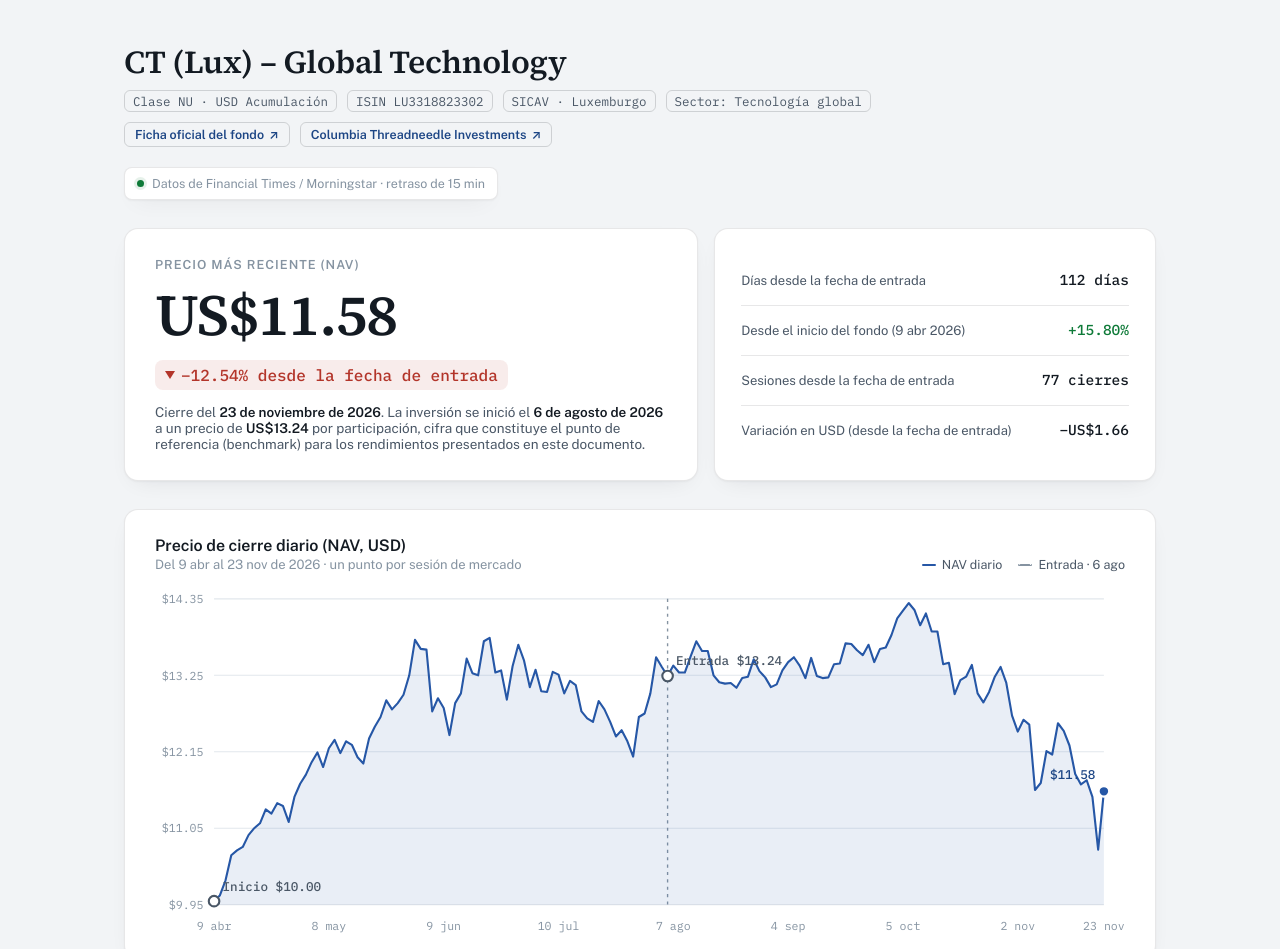
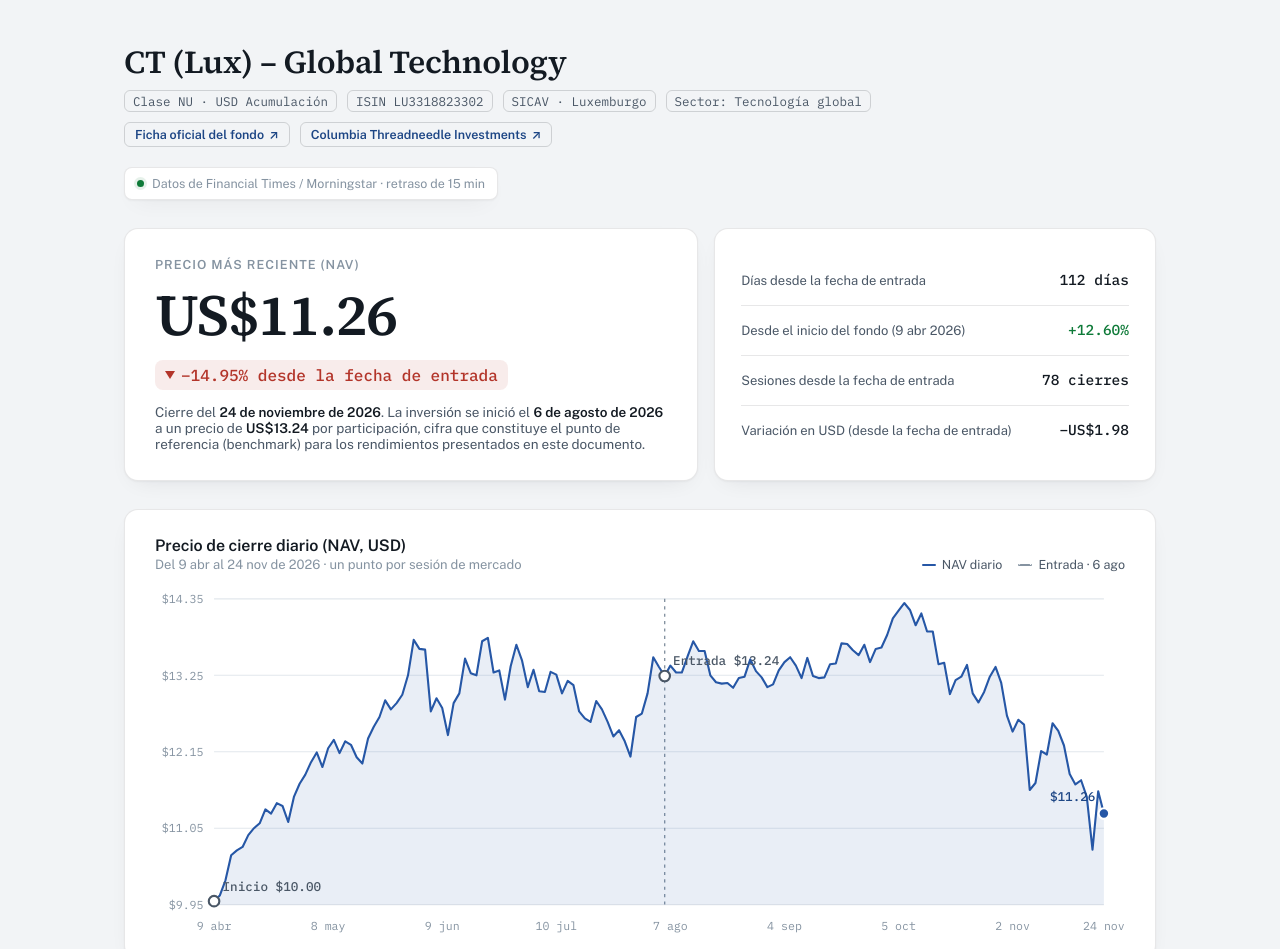
Before and after one commit to evolveam/CT-Global-Technology, a plain HTML site: page index.html in a window 1280 px wide. Shown: the top 949 px of the page. Drawn offline with nearby package versions, Linux system fonts and the light colour scheme.

Commit message:
Actualizacion automatica de NAV

```diff
--- a/index.html
+++ b/index.html
@@ -560,7 +560,8 @@
     {d:"2026-11-18", p:11.74},
     {d:"2026-11-19", p:11.50},
     {d:"2026-11-20", p:10.74},
-    {d:"2026-11-23", p:11.58}
+    {d:"2026-11-23", p:11.58},
+    {d:"2026-11-24", p:11.26}
   ];
 
   function parseLocal(iso){
```
